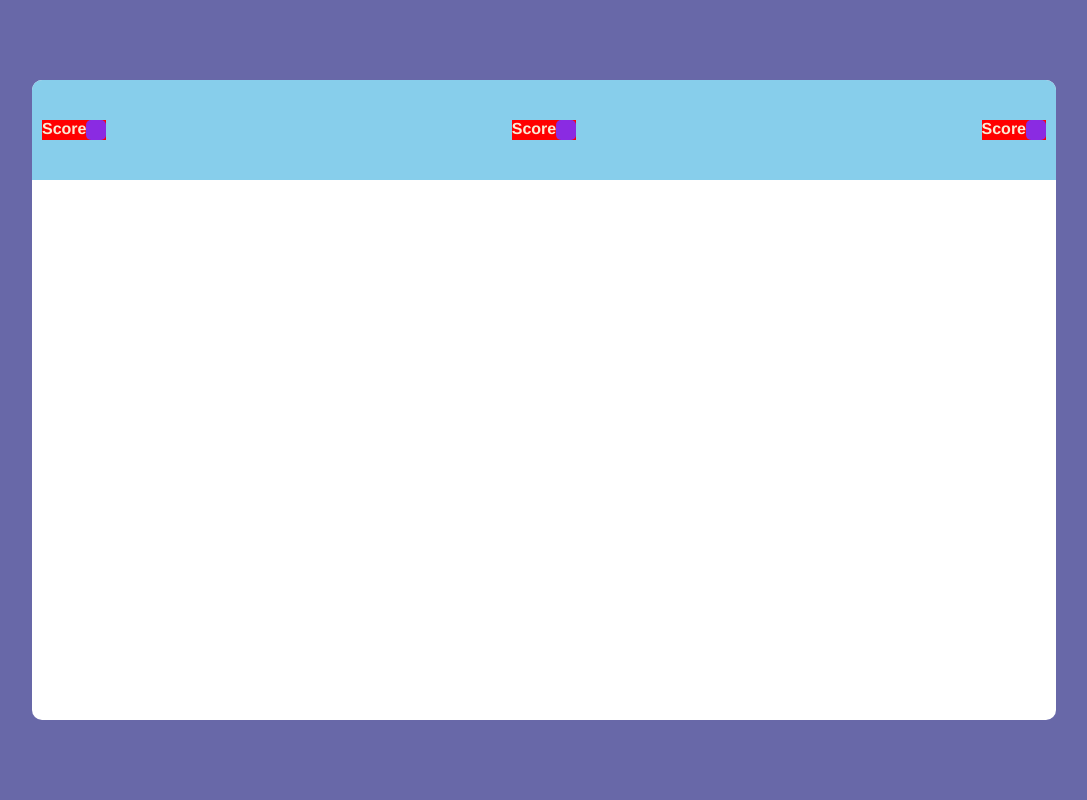
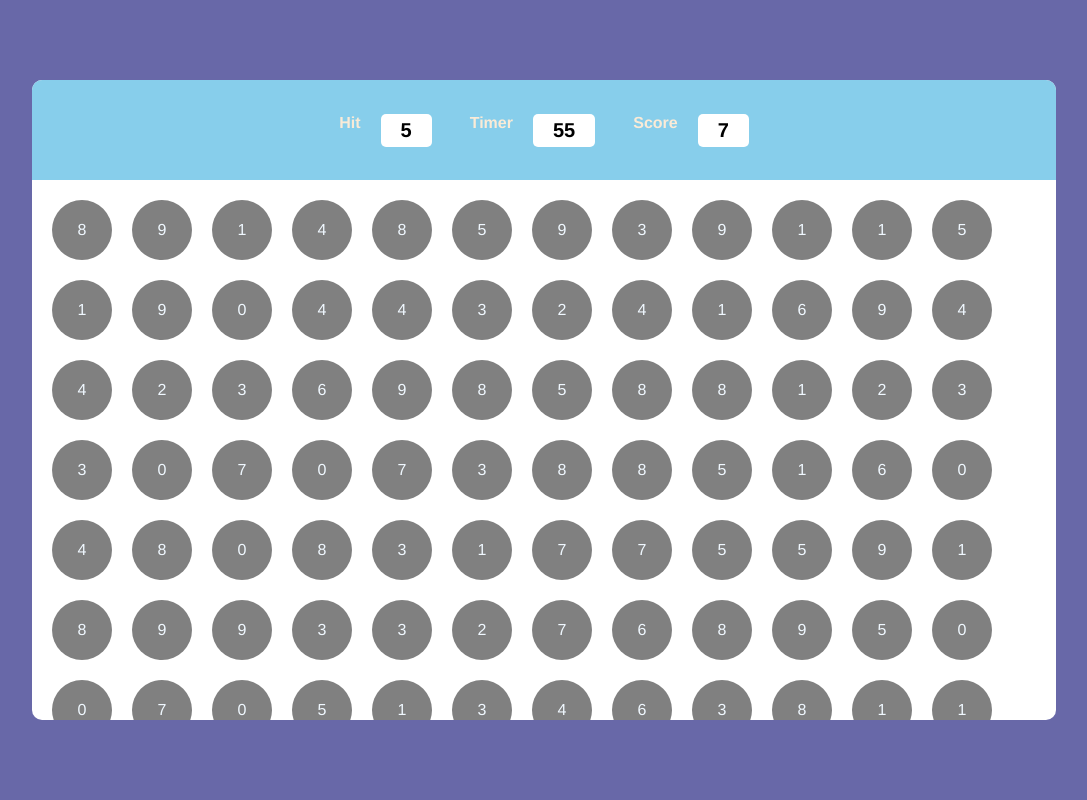
Before and after one commit to weboSourav/bubblegame, a plain HTML site: page index.html in a window 1280 px wide. Shown: the whole page, without its empty margins (96-1183 px from the left). Drawn offline with Linux system fonts and the light colour scheme.

Commit message:
Updated HTML, CSS, and JS files

```diff
--- a/index.html
+++ b/index.html
@@ -13,17 +13,21 @@
     <div id="panel">
         <div id="ptop">
             <div class="elem">
-                <h4>Score</h4>
-                <div class="box"></div>
+                <h4>Hit</h4>
+                <div class="box">5</div>
             </div>
                 <div class="elem">
-                    <h4>Score</h4>
-                    <div class="box"></div>
+                    <h4>Timer</h4>
+                    <div id ="timerval" class = "box">60</div>
                 </div>
                     <div class="elem">
                         <h4>Score</h4>
-                        <div class="box"></div>
+                        <div class="box">7</div>
                     </div>
     </div>
+    <div id="pbtm">
+
+    </div>
+    <script src="script.js"></script>
 </body>
 </html>
--- a/script.js
+++ b/script.js
@@ -0,0 +1,26 @@
+function makeBubble(){
+let clutter = "";
+for(var i = 1; i<=160;i++){
+    var rn = Math.floor(Math.random()*10)
+ clutter += `<div class="bubble">${rn}</div>`;
+
+}
+
+document.querySelector("#pbtm").innerHTML = clutter;
+}
+var timer = 60;
+function runTimer(){
+setInterval(function(){
+    if(timer>0){
+timer--;
+    }
+document.querySelector("#timerval").textContent = timer;
+},1000);
+
+
+
+
+
+}
+makeBubble();
+runTimer();
--- a/style.css
+++ b/style.css
@@ -1,62 +1,73 @@
-*{
-
-margin : 0;
-padding : 0;
-font-family: 'Franklin Gothic Medium', 'Arial Narrow', Arial, sans-serif;
+* {
+  margin: 0;
+  padding: 0;
+  font-family: "Franklin Gothic Medium", "Arial Narrow", Arial, sans-serif;
   box-sizing: border-box;
 }
 
-
-html,body{
-
+html,
+body {
   width: 100%;
   height: 100%;
-
 }
-#main{
+#main {
   display: flex;
   align-items: center;
   justify-content: center;
   width: 100%;
   height: 100%;
   background-color: rgb(104, 104, 168);
-
 }
-#panel{
+#panel {
   overflow: hidden;
   width: 80%;
   height: 80%;
   border-radius: 10px;
   background-color: white;
-
-
-
 }
-#ptop{
-    padding: 10px;
-    justify-content: space-between; display: flex;
+#ptop {
+  padding: 0px 30%;
+  justify-content: space-between;
+  display: flex;
   align-items: center;
   color: antiquewhite;
   width: 100%;
   height: 100px;
   background-color: skyblue;
+}
+.elem {
+  display: flex;
+  gap: 20px;
+}
+.box {
+  padding: 5px 20px;
+  background-color: white;
+  border-radius: 5px;
+  font-size: 20px;
+  font-weight: 700;
+  color: #000;
+}
+#pbtm{
+    display: flex;
+    gap: 20px;
+    padding: 20px;
+width: 100%;
+height: calc(100%-100px);
+flex-wrap: wrap;
+
 
 }
-.elem{
+.bubble{
+
+    width: 60px;
+    height: 60px;
+    background-color: gray;
+color: aliceblue;
+border-radius: 50%;
 display: flex;
-background-color: red;
-
+align-items: center;
+justify-content: center;
 
 
 
 }
-.box{
-
-    padding: 10px;
-    background-color: blueviolet;
-    border-radius: 5px;
-
-
-
-
-}
```
Lines whose indentation alone changed are shown as unchanged.
